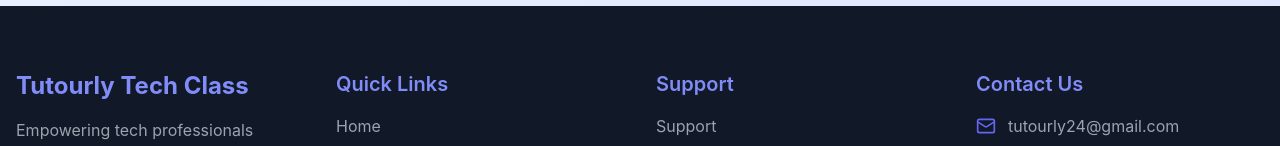
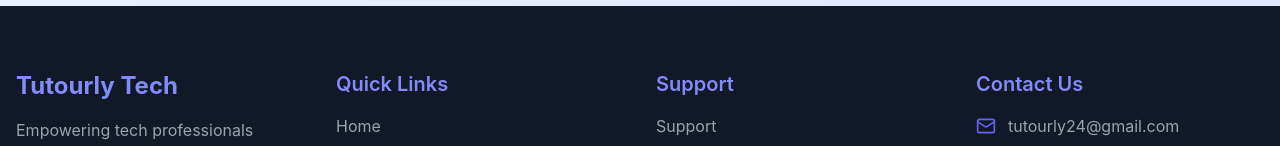
Before and after one commit to Curlybrayce/quick-up, a React (Vite) app in the folder frontend/: page / in a window 1280 px wide. Shown: the part 868-1014 px from the top of the page. Built offline with nearby package versions, Linux system fonts and the light colour scheme.

Commit message:
Modify Tech Tutorial to Tutourly Tech

```diff
--- a/frontend/src/components/layout/Footer.jsx
+++ b/frontend/src/components/layout/Footer.jsx
@@ -37,7 +37,7 @@ const Footer = () => {
           {/* Logo and Description */}
           <div>
             <h2 className="text-2xl font-bold mb-4 text-indigo-400">
-              Tutourly Tech Class
+              Tutourly Tech
             </h2>
             <p className="text-gray-400 mb-6">
               Empowering tech professionals through comprehensive, innovative learning experiences.
```
